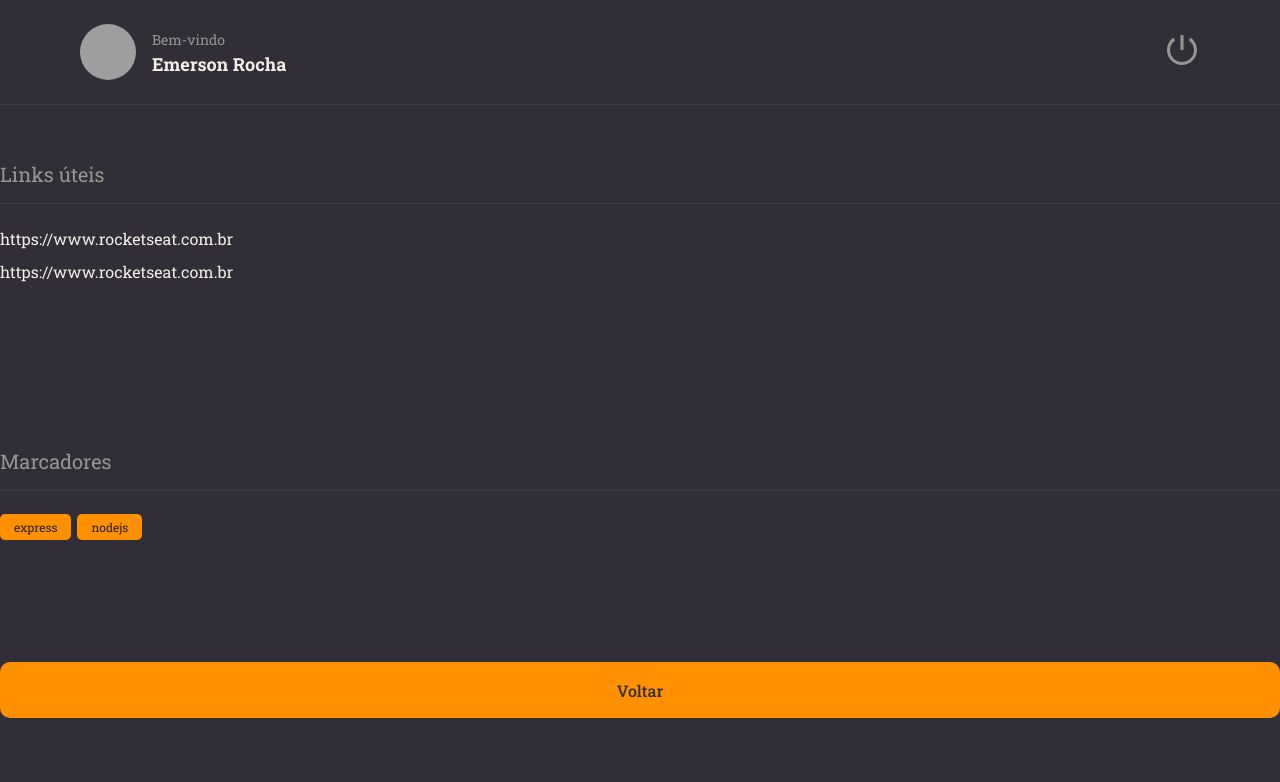
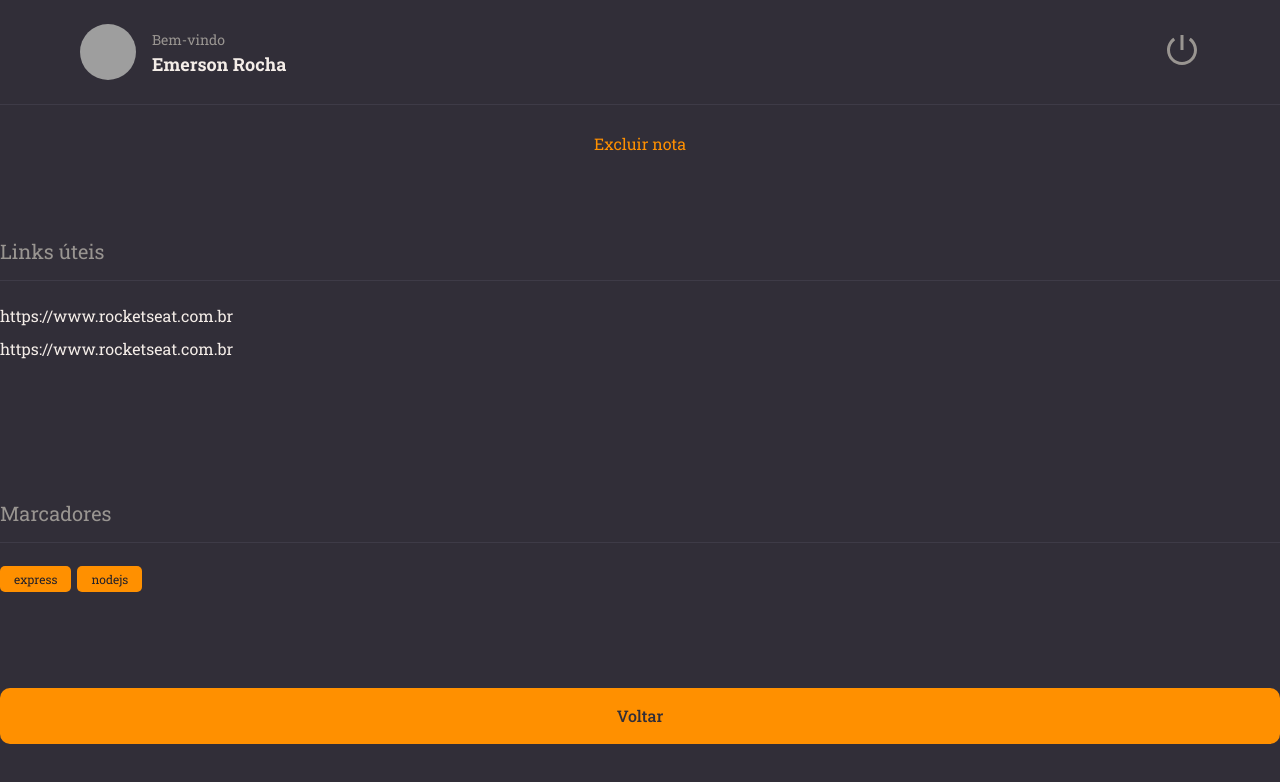
Before and after one commit to smoothemerson/rocketnotes-frontend, a React (Vite) app: page / in a window 1280 px wide. Shown: the top 782 px of the page. Built offline with nearby package versions, Linux system fonts and the light colour scheme; grey boxes are pictures that could not be loaded.

Commit message:
add ButtonText component

```diff
--- /dev/null
+++ b/src/components/ButtonText/index.jsx
@@ -0,0 +1,12 @@
+import { Container } from './styles'
+
+export function ButtonText({ title, ...rest }){
+  return(
+    <Container
+      type="button"
+      {...rest}
+    >
+      {title}
+    </Container>
+  )
+}
--- /dev/null
+++ b/src/components/ButtonText/styles.js
@@ -0,0 +1,9 @@
+import styled from 'styled-components'
+
+export const Container = styled.button`
+  background: none;
+  color: ${({ theme }) => theme.COLORS.ORANGE};
+
+  border: none;
+  font-size: 16px;
+`
--- a/src/pages/Details/index.jsx
+++ b/src/pages/Details/index.jsx
@@ -1,15 +1,18 @@
 import { Container, Links } from './styles'
 
+import { Tag } from '../../components/Tag'
+import { Button } from '../../components/Button'
 import { Header } from '../../components/Header'
-import { Button } from '../../components/Button'
 import { Section } from '../../components/Section'
-import { Tag } from '../../components/Tag'
+import { ButtonText } from '../../components/ButtonText'
 
 export function Details(){
 
   return(
     <Container>
       <Header />
+
+      <ButtonText title="Excluir nota"/>
 
       <Section title="Links úteis">
         <Links>
```
